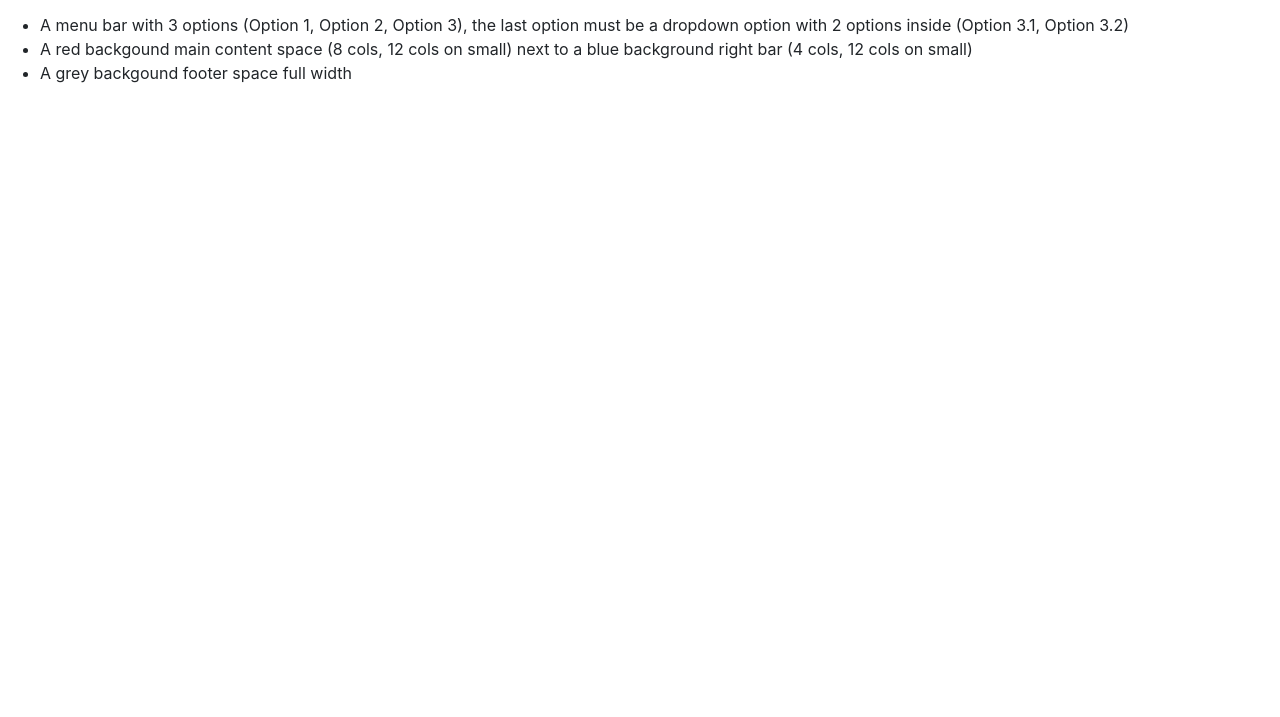
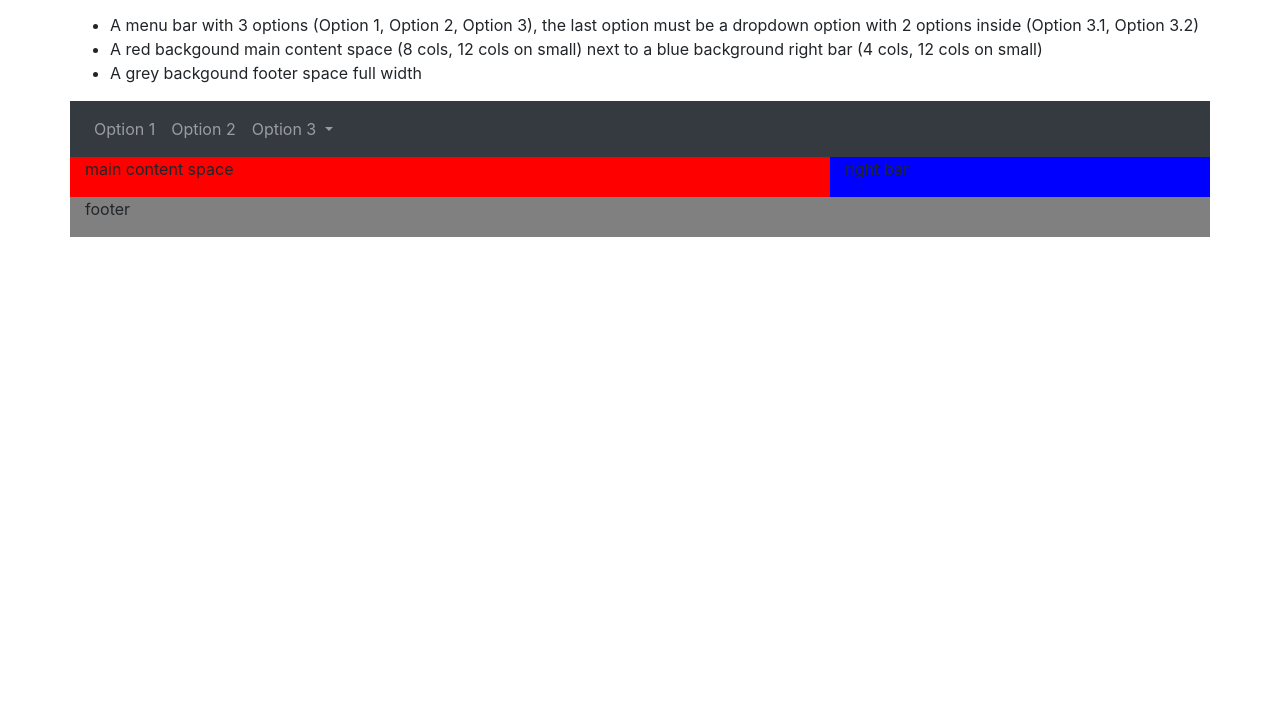
Before and after one commit to doriveramirez/dor, a plain HTML site: page activity5/index.html in a window 1280 px wide. Shown: the part 83-800 px from the top of the page. Drawn offline with nearby package versions, Linux system fonts and the light colour scheme.

Commit message:
Activity5

```diff
--- a/activity5/index.html
+++ b/activity5/index.html
@@ -1,16 +1,26 @@
 <!doctype html>
 <html lang="en">
+
 <head>
   <!-- Required meta tags -->
   <meta charset="utf-8">
   <meta name="viewport" content="width=device-width, initial-scale=1, shrink-to-fit=no">
 
   <!-- Bootstrap CSS -->
-    <link rel="stylesheet" href="https://maxcdn.bootstrapcdn.com/bootstrap/4.0.0/css/bootstrap.min.css" integrity="sha384-Gn5384xqQ1aoWXA+058RXPxPg6fy4IWvTNh0E263XmFcJlSAwiGgFAW/dAiS6JXm" crossorigin="anonymous">
+  <link rel="stylesheet" href="https://maxcdn.bootstrapcdn.com/bootstrap/4.0.0/css/bootstrap.min.css"
+    integrity="sha384-Gn5384xqQ1aoWXA+058RXPxPg6fy4IWvTNh0E263XmFcJlSAwiGgFAW/dAiS6JXm" crossorigin="anonymous">
 
   <title>Activity 5: Responsive design</title>
+  <style>
+    a {
+      color: black;
+    }
+  </style>
 </head>
+
 <body>
+  <div class="container">
+    <div class="row">
       <h1>Activity 5: Responsive design</h1>
       <p>The aim of this activity is to build a responsive layout using Bootstrap.
         Write the code under the following paragraph, it must have:
@@ -26,13 +36,55 @@
         <li>A grey backgound footer space full width
         </li>
       </ul>
+      <nav class="navbar navbar-expand-sm bg-dark navbar-dark col-md-12 col-sm-12">
+        <button class="navbar-toggler" type="button" data-toggle="collapse" data-target="#collapsibleNavbar">
+            <span class="navbar-toggler-icon"></span>
+        </button>
+        <div class="collapse navbar-collapse" id="collapsibleNavbar">
+            <ul id="headnavbar" class="navbar-nav">
+                <li class="nav-item">
+                    <a class="nav-link" href="#">Option 1</a>
+                </li>
+                <li class="nav-item">
+                    <a class="nav-link" href="#">Option 2</a>
+                </li>
+                <li class="nav-item dropdown">
+                      <a class="nav-link dropdown-toggle navbardrop" href="#" data-toggle="dropdown">
+                          Option 3
+                      </a>
+                      <div class="dropdown-menu">
+                          <a class="dropdown-item" href="#">Option 3.1</a>
+                          <a class="dropdown-item" href="#">Option 3.2</a>
+                      </div>
+              </li>
+            </ul>
+        </div>
+    </nav>
+      <div class="col-md-8 col-sm-12" style="background: red;">
+        <p>main content space</p>
+      </div>
+      <div class="col-md-4 col-sm-12" style="background: blue;">
+        <p>right bar</p>
+      </div>
+      <div class="col-md-12 col-sm-12" style="background: grey;">
+        <p>footer</p>
+      </div>
+    </div>
+  </div>
 
   <!-- Your code here -->
 
   <!-- Optional JavaScript -->
   <!-- jQuery first, then Popper.js, then Bootstrap JS -->
-    <script src="https://code.jquery.com/jquery-3.2.1.slim.min.js" integrity="sha384-KJ3o2DKtIkvYIK3UENzmM7KCkRr/rE9/Qpg6aAZGJwFDMVNA/GpGFF93hXpG5KkN" crossorigin="anonymous"></script>
-    <script src="https://cdnjs.cloudflare.com/ajax/libs/popper.js/1.12.9/umd/popper.min.js" integrity="sha384-ApNbgh9B+Y1QKtv3Rn7W3mgPxhU9K/ScQsAP7hUibX39j7fakFPskvXusvfa0b4Q" crossorigin="anonymous"></script>
-    <script src="https://maxcdn.bootstrapcdn.com/bootstrap/4.0.0/js/bootstrap.min.js" integrity="sha384-JZR6Spejh4U02d8jOt6vLEHfe/JQGiRRSQQxSfFWpi1MquVdAyjUar5+76PVCmYl" crossorigin="anonymous"></script>
+  <script src="https://code.jquery.com/jquery-3.2.1.slim.min.js"
+    integrity="sha384-KJ3o2DKtIkvYIK3UENzmM7KCkRr/rE9/Qpg6aAZGJwFDMVNA/GpGFF93hXpG5KkN"
+    crossorigin="anonymous"></script>
+  <script src="https://cdnjs.cloudflare.com/ajax/libs/popper.js/1.12.9/umd/popper.min.js"
+    integrity="sha384-ApNbgh9B+Y1QKtv3Rn7W3mgPxhU9K/ScQsAP7hUibX39j7fakFPskvXusvfa0b4Q"
+    crossorigin="anonymous"></script>
+  <script src="https://maxcdn.bootstrapcdn.com/bootstrap/4.0.0/js/bootstrap.min.js"
+    integrity="sha384-JZR6Spejh4U02d8jOt6vLEHfe/JQGiRRSQQxSfFWpi1MquVdAyjUar5+76PVCmYl"
+    crossorigin="anonymous"></script>
 </body>
+
 </html>
```
Lines whose indentation alone changed are shown as unchanged.
